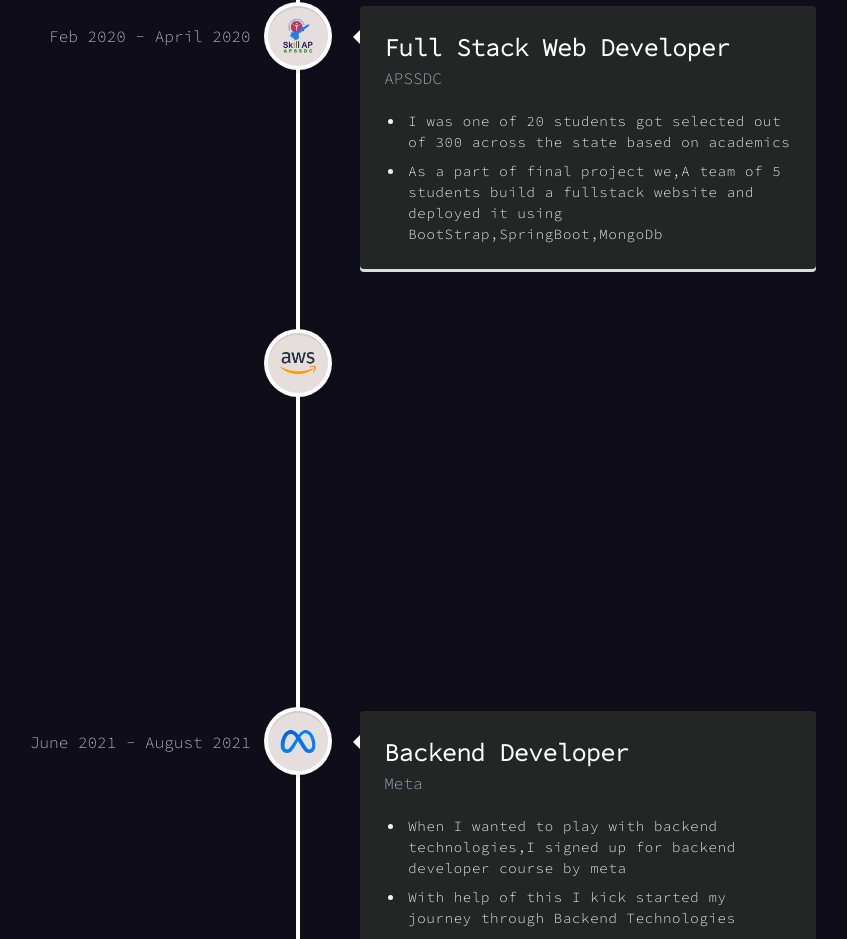
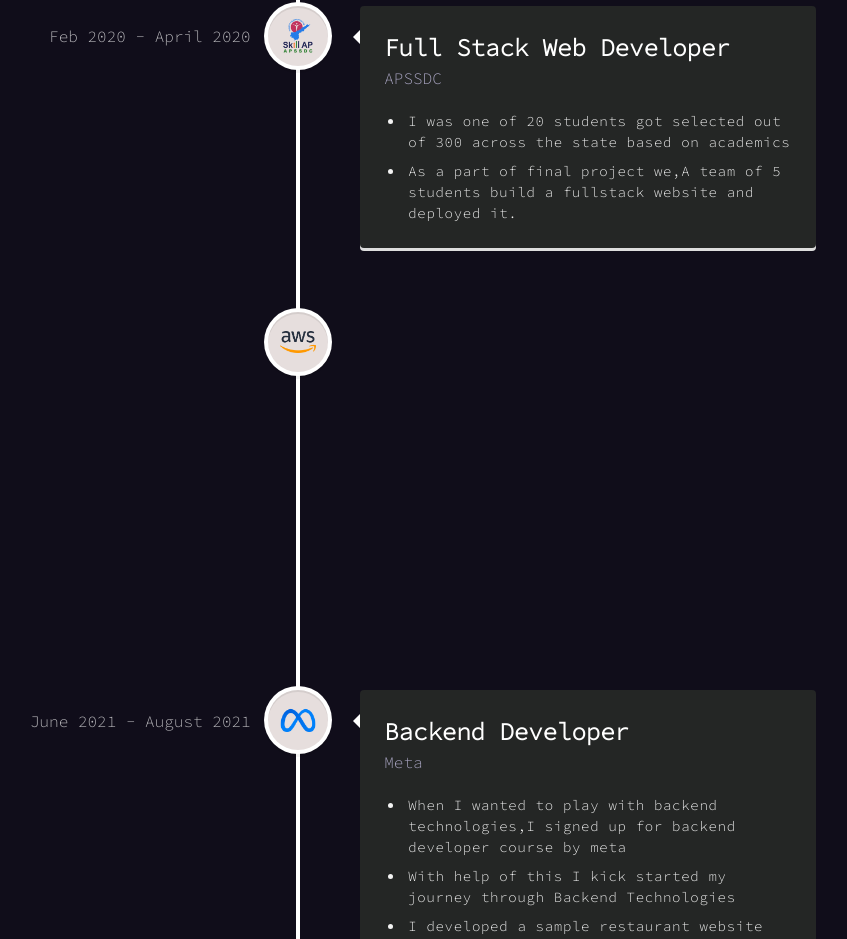
Before and after one commit to HRS8/Portfolio, a React (Vite) app: page / in a window 1280 px wide. Shown: the part 2640-3579 px from the top of the page, without its empty margins (342-1189 px from the left). Built offline with nearby package versions, Linux system fonts and the light colour scheme.

Commit message:
Update index.js

```diff
--- a/src/constants/index.js
+++ b/src/constants/index.js
@@ -137,7 +137,7 @@
     iconBg: "#E6DEDD",
     date: "Feb 2020 - April 2020",
     points: [
-      "I was one of 20 students got selected out of 300 across the state based on academics","As a part of final project we,A team of 5 students build a fullstack website and deployed it using BootStrap,SpringBoot,MongoDb "
+      "I was one of 20 students got selected out of 300 across the state based on academics","As a part of final project we,A team of 5 students build a fullstack website and deployed it."
     ],
   },
   {
```
